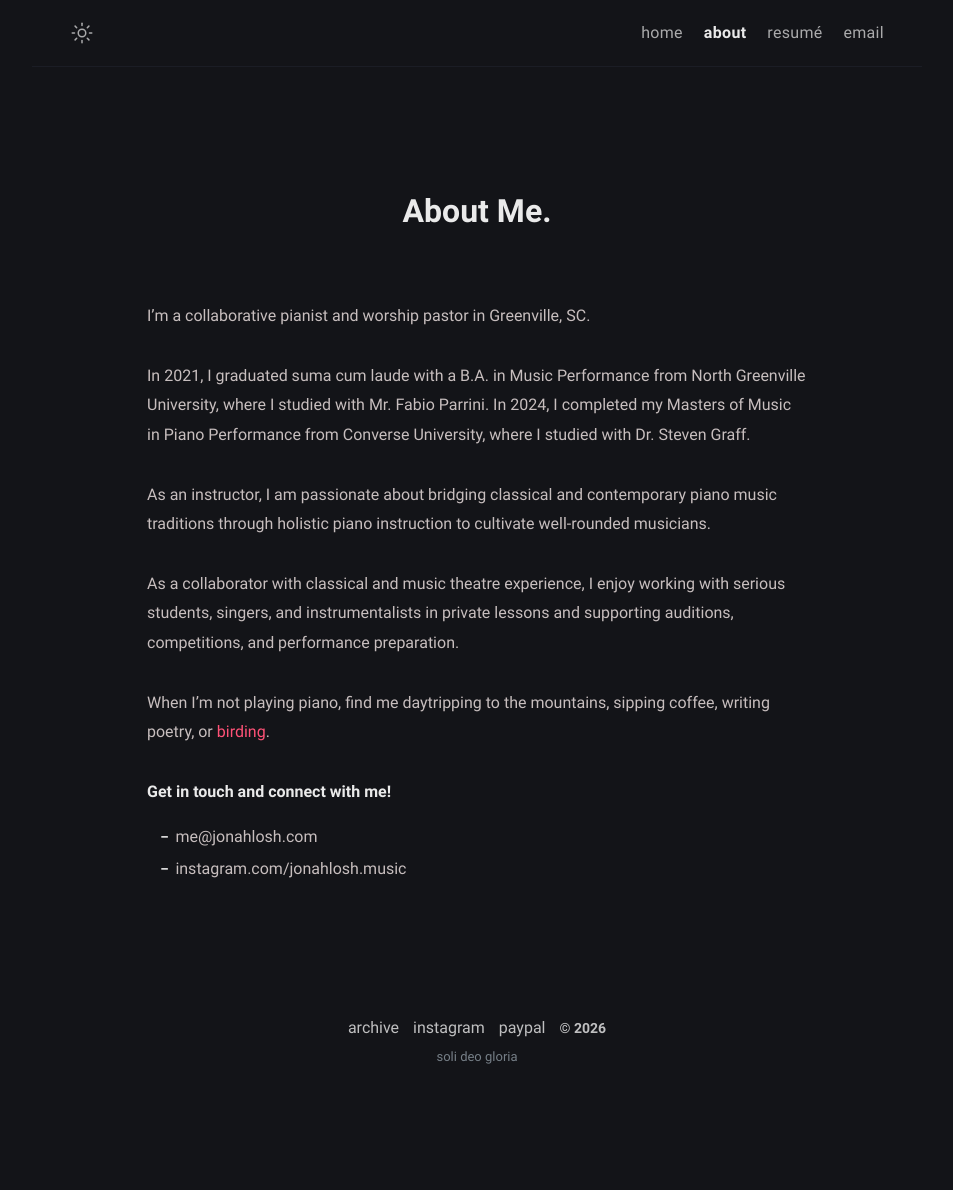
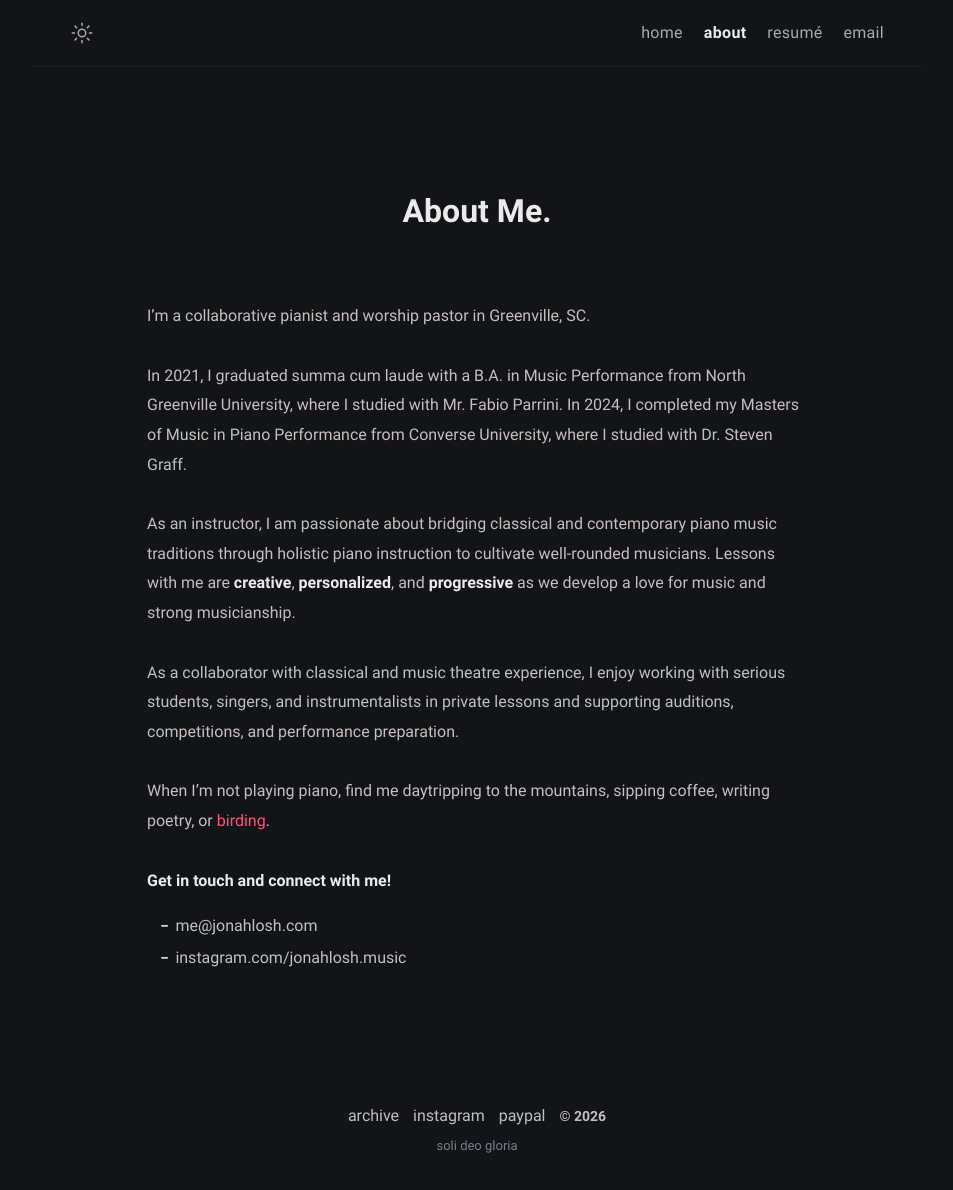
Before and after one commit to atrial-albumen/atrial-albumen.github.io, a Jekyll site: the page built from about.md, in a window 1280 px wide. Shown: the whole page, without its empty margins (163-1116 px from the left). Built offline with Jekyll 4.4.1, drawn with Linux system fonts in a browser that asks for light colours; before the commit the page ends 1101 px from its top, so only the background shows below that.

Commit message:
Update about.md

```diff
--- a/about.md
+++ b/about.md
@@ -8,9 +8,9 @@ comments: false
 
 I'm a collaborative pianist and worship pastor in Greenville, SC.
 
-In 2021, I graduated suma cum laude with a B.A. in Music Performance from North Greenville University, where I studied with Mr. Fabio Parrini. In 2024, I completed my Masters of Music in Piano Performance from Converse University, where I studied with Dr. Steven Graff.
+In 2021, I graduated summa cum laude with a B.A. in Music Performance from North Greenville University, where I studied with Mr. Fabio Parrini. In 2024, I completed my Masters of Music in Piano Performance from Converse University, where I studied with Dr. Steven Graff.
 
-As an instructor, I am passionate about bridging classical and contemporary piano music traditions through holistic piano instruction to cultivate well-rounded musicians.
+As an instructor, I am passionate about bridging classical and contemporary piano music traditions through holistic piano instruction to cultivate well-rounded musicians. Lessons with me are **creative**, **personalized**, and **progressive** as we develop a love for music and strong musicianship.
 
 As a collaborator with classical and music theatre experience, I enjoy working with serious students, singers, and instrumentalists in private lessons and supporting auditions, competitions, and performance preparation.
 
```
